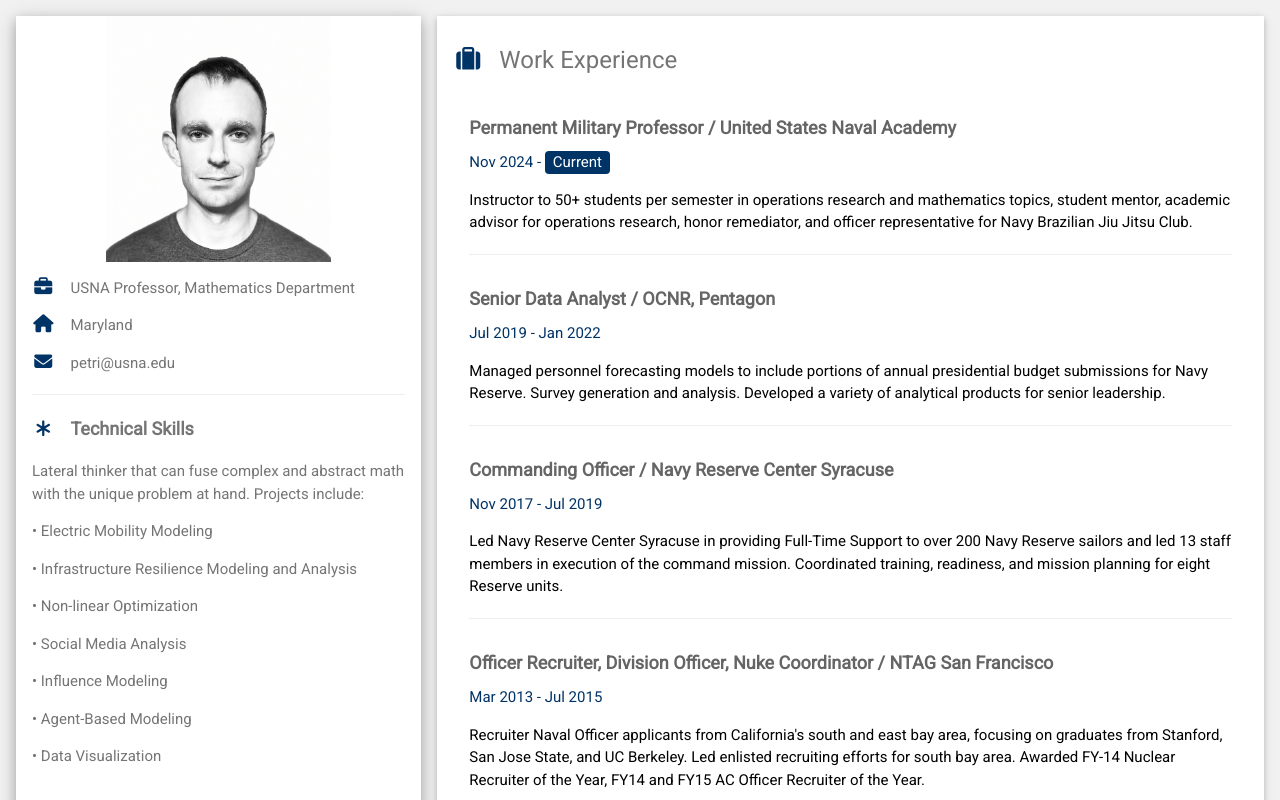
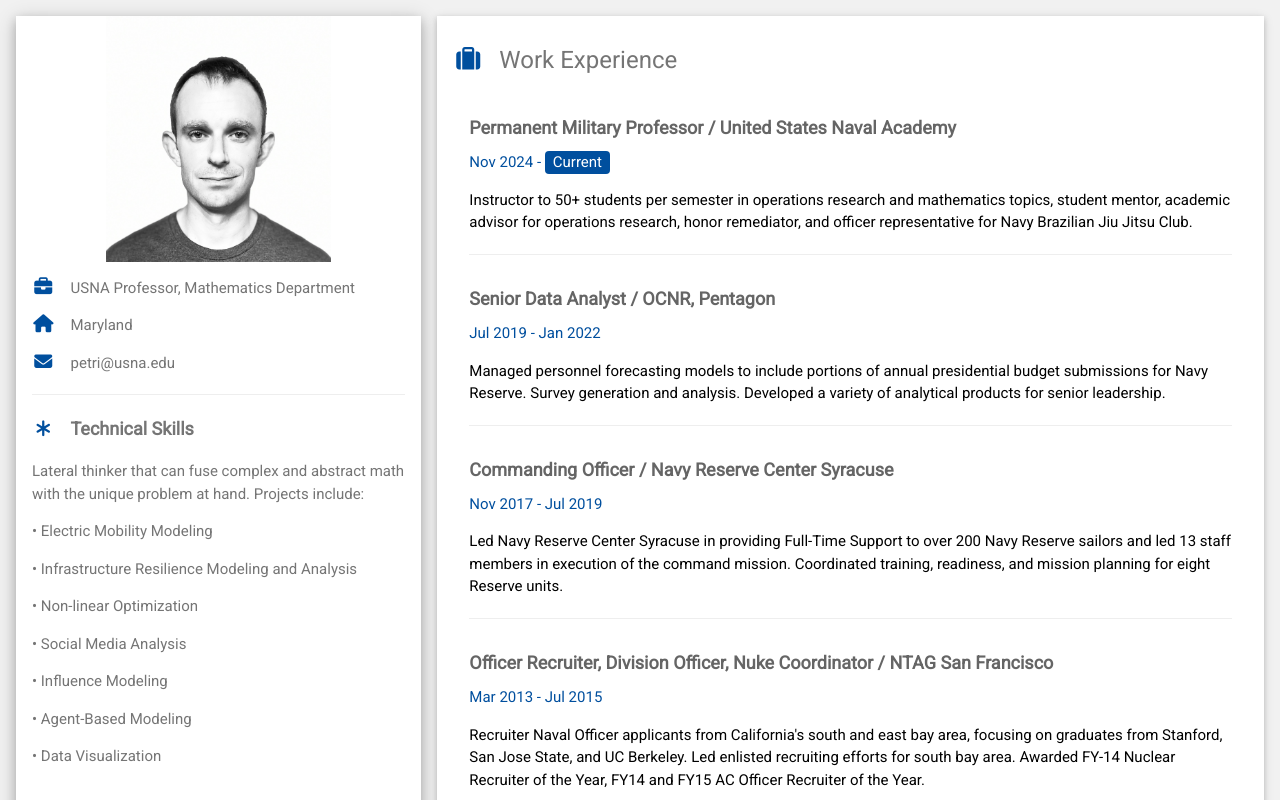
Before and after one commit to clarkpetri/clarkpetri.github.io, a plain HTML site: page index.html in a window 1280 px wide. Shown: the top 800 px of the page. Drawn offline with nearby package versions, Linux system fonts and the light colour scheme.

Commit message:
Update index.html

```diff
--- a/index.html
+++ b/index.html
@@ -21,10 +21,10 @@ footer a {
     font-size: 24px; /* Optional: adjust icon size if needed */
   }
   .w3-text-teal {
-  color: #003366 !important; /* lighter navy blue */
+  color: #004f9e !important; /* lighter navy blue */
 }
 .w3-teal {
-  background-color: #003366 !important;
+  background-color: #004f9e !important;
 }
 </style>
 </head>
```
